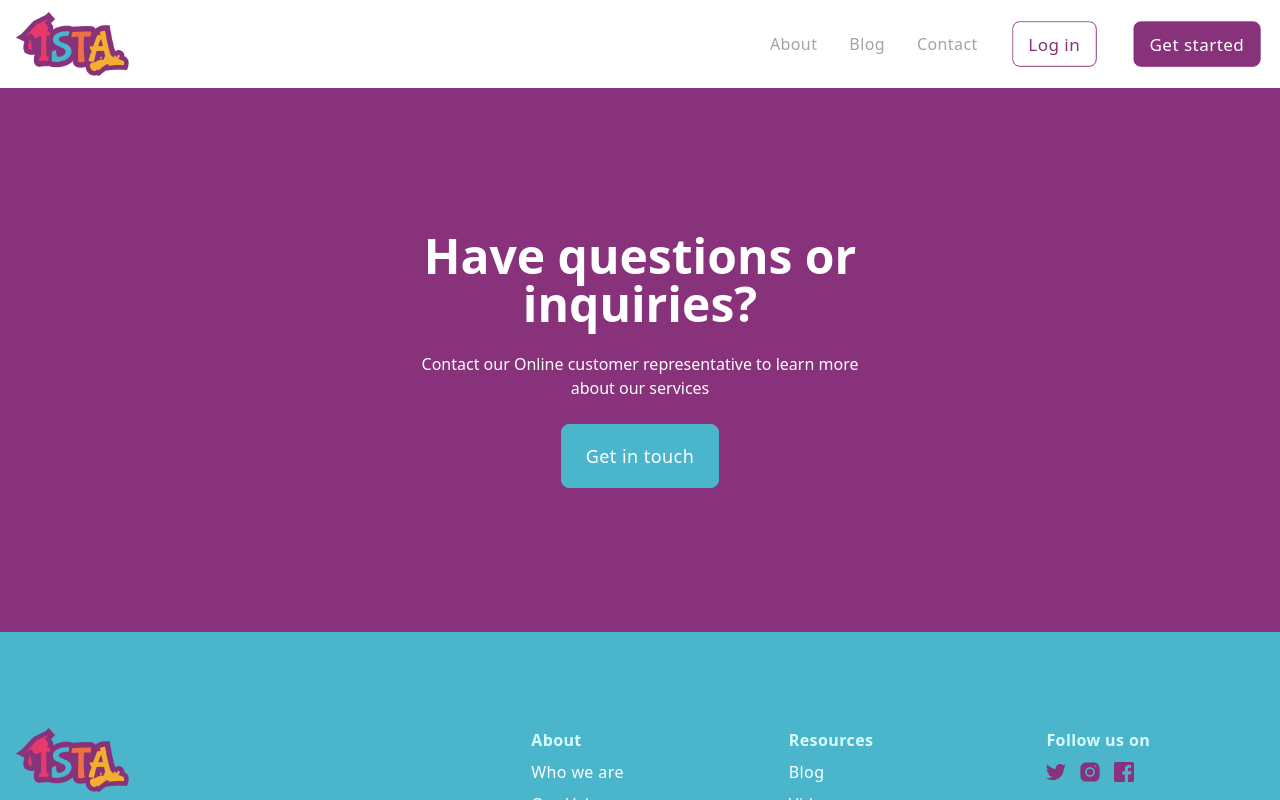
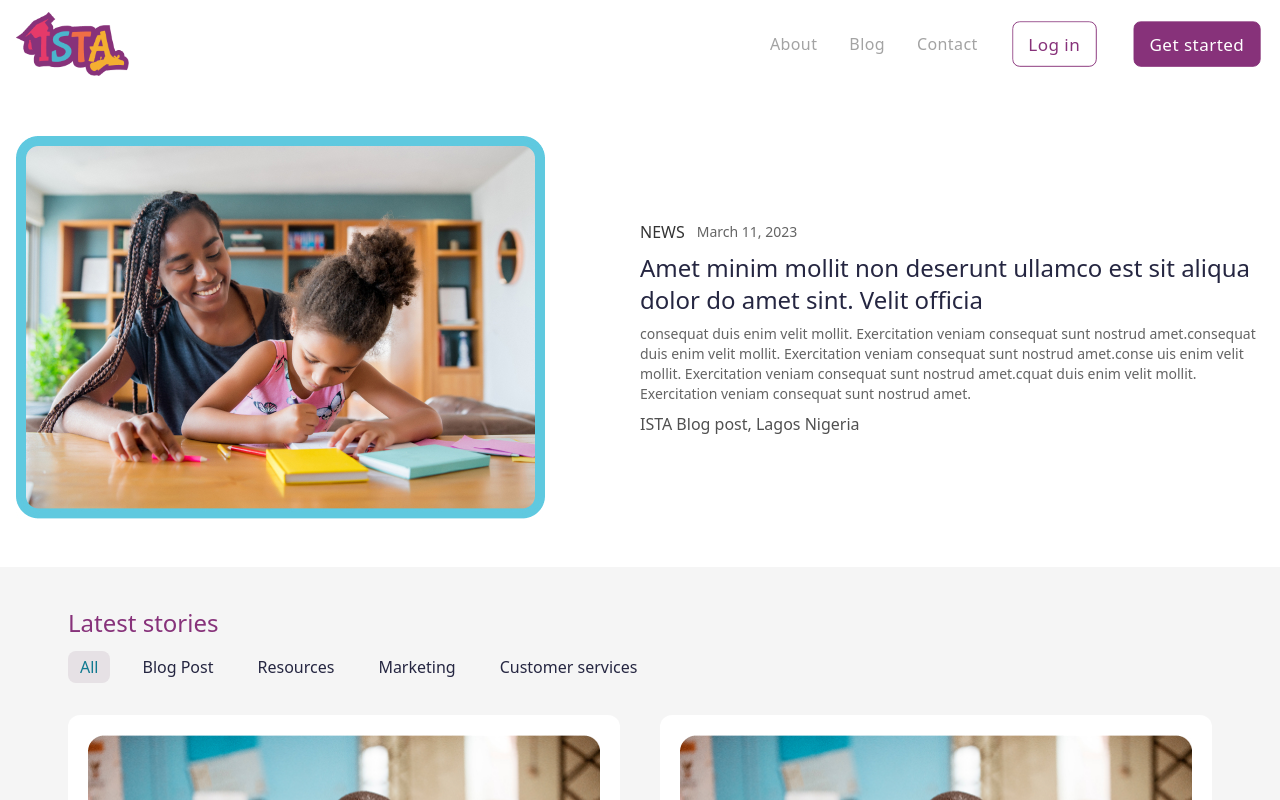
Before and after one commit to Jeffreyon/ISTA, a Next.js app: page /blog in a window 1280 px wide. Shown: the top 800 px of the page. Built offline with nearby package versions, Linux system fonts and the light colour scheme.

Commit message:
added blog page and fix about page typos

```diff
--- a/src/components/about/Corevalues.tsx
+++ b/src/components/about/Corevalues.tsx
@@ -14,19 +14,19 @@ let core = [
     }, {
 
         title: "Passion",
-        desc: "We strive for excellence in everything we do, from the quality of our tutoring services to the professionalism of our tutors."
+        desc: "We are passionate about education and believe that every student has the potential to succeed."
     }, {
 
         title: "Innovation",
-        desc: "We strive for excellence in everything we do, from the quality of our tutoring services to the professionalism of our tutors."
+        desc: "We embrace innovation and are committed to staying at the forefront of educational technology and teaching methodologies."
     }, {
 
         title: "Impact",
-        desc: "We strive for excellence in everything we do, from the quality of our tutoring services to the professionalism of our tutors."
+        desc: "We believe that education has the power to change lives and make a positive impact on the world. We are dedicated to helping students reach their full potential and make a difference in their communities and beyond."
     }, {
 
         title: "Integrity and Accountability",
-        desc: "We strive for excellence in everything we do, from the quality of our tutoring services to the professionalism of our tutors."
+        desc: " We operate with honesty, transparency, and integrity in all of our interactions with students and families  and We hold ourselves accountable for the success of our students and are committed to continuous improvement and growth."
     },
 
 ]
--- /dev/null
+++ b/src/components/blog/Maincontent.tsx
@@ -0,0 +1,110 @@
+import Image from 'next/image'
+import React, { useState } from 'react'
+import blogsingle from '../../../public/images/blogsingle.jpg'
+
+const Maincontent = () => {
+    const [active, setActive] = useState(0)
+    const tabbtn = [
+        {
+            name: "All"
+        }, {
+            name: "Blog Post"
+        }, {
+            name: "Resources"
+        }, {
+            name: "Marketing"
+        }, {
+            name: "Customer services"
+        }
+    ]
+
+    const blogobj = [
+        {
+            title: "Amet minim mollit non deserunt ullamco est sit aliqua dolor do amet sint. Velit officia ",
+            desc: "consequat duis enim velit mollit. Exercitation veniam consequat sunt nostrud amet.consequat duis enim velit mollit. Exercitation veniam consequat sunt nostrud amet.consequat duis enim velit mollit. Exercitation veniam consequat sunt nostrud amet................."
+        }, {
+            title: "Amet minim mollit non deserunt ullamco est sit aliqua dolor do amet sint. Velit officia ",
+            desc: "consequat duis enim velit mollit. Exercitation veniam consequat sunt nostrud amet.consequat duis enim velit mollit. Exercitation veniam consequat sunt nostrud amet.consequat duis enim velit mollit. Exercitation veniam consequat sunt nostrud amet................."
+        },
+        {
+            title: "Amet minim mollit non deserunt ullamco est sit aliqua dolor do amet sint. Velit officia ",
+            desc: "consequat duis enim velit mollit. Exercitation veniam consequat sunt nostrud amet.consequat duis enim velit mollit. Exercitation veniam consequat sunt nostrud amet.consequat duis enim velit mollit. Exercitation veniam consequat sunt nostrud amet................."
+        },
+        {
+            title: "Amet minim mollit non deserunt ullamco est sit aliqua dolor do amet sint. Velit officia ",
+            desc: "consequat duis enim velit mollit. Exercitation veniam consequat sunt nostrud amet.consequat duis enim velit mollit. Exercitation veniam consequat sunt nostrud amet.consequat duis enim velit mollit. Exercitation veniam consequat sunt nostrud amet................."
+        }, {
+            title: "Amet minim mollit non deserunt ullamco est sit aliqua dolor do amet sint. Velit officia ",
+            desc: "consequat duis enim velit mollit. Exercitation veniam consequat sunt nostrud amet.consequat duis enim velit mollit. Exercitation veniam consequat sunt nostrud amet.consequat duis enim velit mollit. Exercitation veniam consequat sunt nostrud amet................."
+        },
+        {
+            title: "Amet minim mollit non deserunt ullamco est sit aliqua dolor do amet sint. Velit officia ",
+            desc: "consequat duis enim velit mollit. Exercitation veniam consequat sunt nostrud amet.consequat duis enim velit mollit. Exercitation veniam consequat sunt nostrud amet.consequat duis enim velit mollit. Exercitation veniam consequat sunt nostrud amet................."
+        }
+
+    ]
+
+    return (
+        <div className='bg-primary-1000 py-10'>
+            <div className="container">
+                <div className='lg:w-11/12 mx-auto'>
+
+                    <h2 className='text-2xl text-primary-960'>Latest stories</h2>
+
+                    <p className='mb-2 mt-4 w-20 sm:hidden block'>Filter By</p>
+                    <select className="select sm:hidden block select-bordered">
+                        <option disabled selected>All</option>
+                        {tabbtn.map((item,i)=>{
+                            return(
+                                <option>{item.name}</option>
+                            )
+                        })}
+
+
+                    </select>
+                    <div className="sm:flex gap-5 mt-3 hidden">
+                        {tabbtn.map((item, i) => {
+                            return (
+                                <button className={`text-base blog-btn px-3 rounded-lg py-1 ${active === i ? "text-primary-965 bg-primary-953" : "text-primary-950"}`}
+                                    key={item.name}
+                                    onClick={() => {
+                                        setActive(i)
+                                    }}
+                                >{item.name}</button>
+                            )
+                        })}
+
+                    </div>
+
+
+
+
+                    <div className='grid md:grid-cols-2 grid-cols-1 mt-8 gap-10'>
+
+
+                        {blogobj.map((item, i) => {
+                            return (<div className='p-5 bg-white rounded-xl'>
+                                <Image src={blogsingle} alt="blog-single" />
+
+                                <h2 className='md:text-2xl font-medium text-base mt-3 text-primary-950'>{item.title}</h2>
+                                <p className='mt-3 text-sm font-medium md:text-lg text-primary-900'>{item.desc}</p>
+                            </div>)
+                        })}
+
+
+                    </div>
+
+
+                    <div className="flex justify-center mt-16">
+                        <a href="/blog" className="btn btn-primary">
+                            Load more stories
+                        </a>
+                    </div>
+                </div>
+            </div>
+
+        </div>
+    )
+}
+
+export default Maincontent
--- /dev/null
+++ b/src/components/blog/TopBlogPost.tsx
@@ -0,0 +1,26 @@
+import Image from 'next/image'
+import topblog from "../../../public/images/toppost.jpg"
+import React from 'react'
+
+const TopBlogPost = () => {
+  return (
+    <div className='container items-center grid p-12  grid-cols-1 md:grid-cols-2 gap-8 xl:gap-0'>
+      <div className=''>
+        <Image src={topblog} alt="blog-img" />
+      </div>
+      <div className=''>
+        <div>
+          <div className='flex gap-3 items-center'><button className=''>NEWS</button> <span className='text-sm text-primary-900'>March 11, 2023</span></div>
+          <h2 className='text-2xl mt-2 text-primary-950'>Amet minim mollit non deserunt ullamco est sit aliqua dolor do amet sint. Velit officia </h2>
+          <p className='text-sm text-primary-900 mt-2'>consequat duis enim velit mollit. Exercitation veniam consequat sunt nostrud amet.consequat duis enim velit mollit. Exercitation
+            veniam consequat sunt nostrud amet.conse uis enim velit mollit. Exercitation veniam consequat sunt nostrud amet.cquat duis enim velit
+            mollit. Exercitation veniam consequat sunt nostrud amet.</p>
+          <h2 className='text-primary-955 mt-2'> ISTA Blog post, Lagos Nigeria</h2>
+        </div>
+      </div>
+
+    </div>
+  )
+}
+
+export default TopBlogPost
--- a/src/pages/blog/index.tsx
+++ b/src/pages/blog/index.tsx
@@ -1,3 +1,5 @@
+import Maincontent from "@/components/blog/Maincontent";
+import TopBlogPost from "@/components/blog/TopBlogPost";
 import ContactHeader from "@/components/ContactHeader";
 import Footer from "@/components/Footer";
 import Navbar from "@/components/Navbar";
@@ -7,6 +9,8 @@ export default function index() {
         <>
             <Navbar />
             {/* Code the remaining parts of blog page here */}
+            <TopBlogPost/>
+            <Maincontent/>
             <ContactHeader />
             <Footer />
         </>
--- a/src/styles/globals.css
+++ b/src/styles/globals.css
@@ -13,6 +13,8 @@
     @apply px-4;
     @apply mx-auto;
 }
+
+
 
 .btn {
     @apply normal-case;
--- a/tailwind.config.js
+++ b/tailwind.config.js
@@ -1,7 +1,6 @@
 /** @type {import('tailwindcss').Config} */
 
 const colors = {
-
   primary: {
     50: "#FFFAFF",
     100: "#FFAAF2",
@@ -15,8 +14,15 @@ const colors = {
     // black shades
     900: "#646464",
     930: "#282828",
+    950: "#252641",
+    955: "#505050",
+    953:"#E6E1E5",
+    // #blog page
+    // primary header color
+    960: "#87327A",
+    965:"#0F7990",
     // about bg
-        1000: "#F5F5F5"
+    1000: "#F5F5F5",
   },
   secondary: {
     50: "#D7FFFF",
```
Also changed, not shown: public/images/blogsingle.jpg (added), public/images/toppost.jpg (added). Lines whose indentation alone changed are shown as unchanged.
